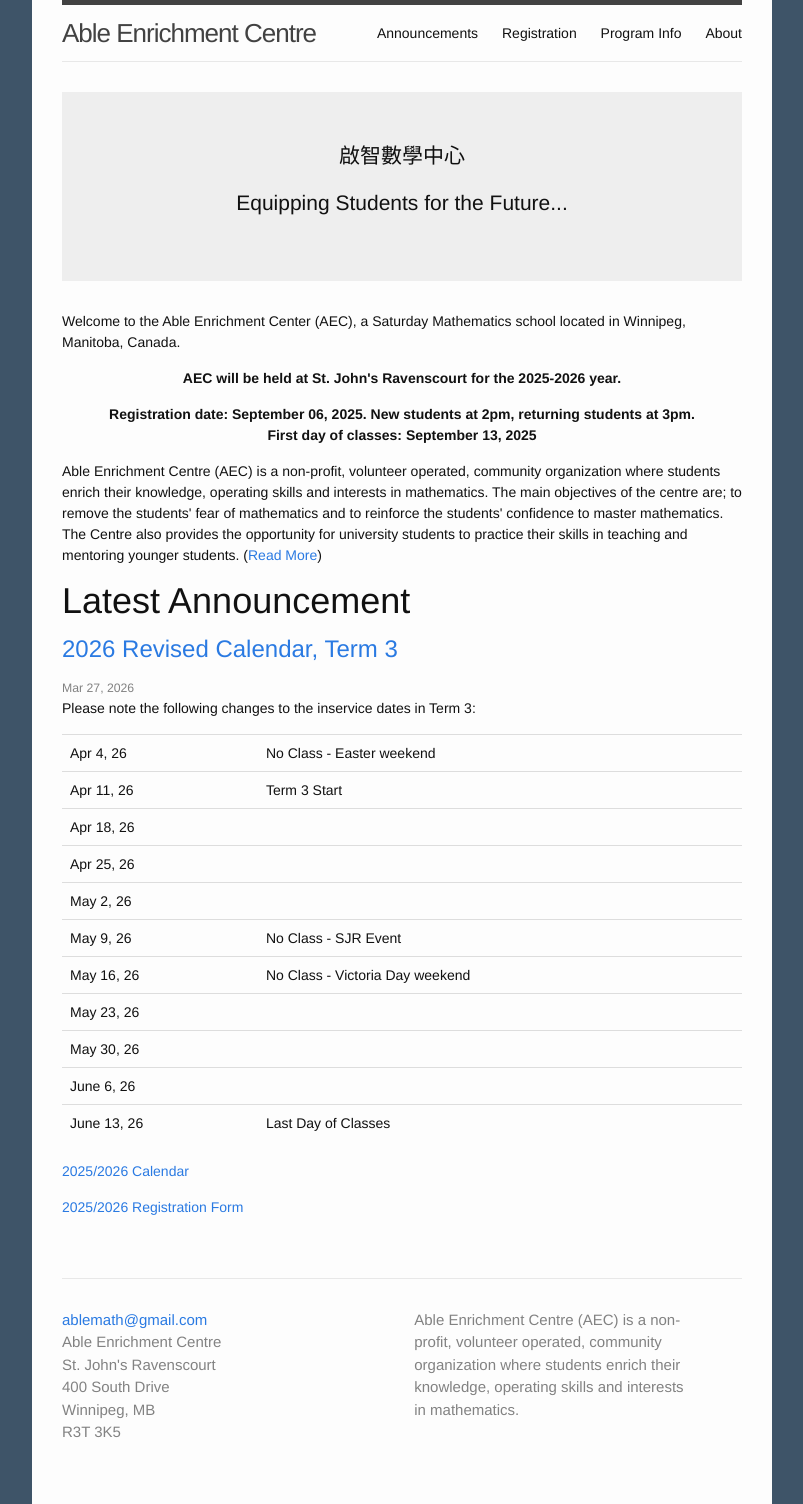
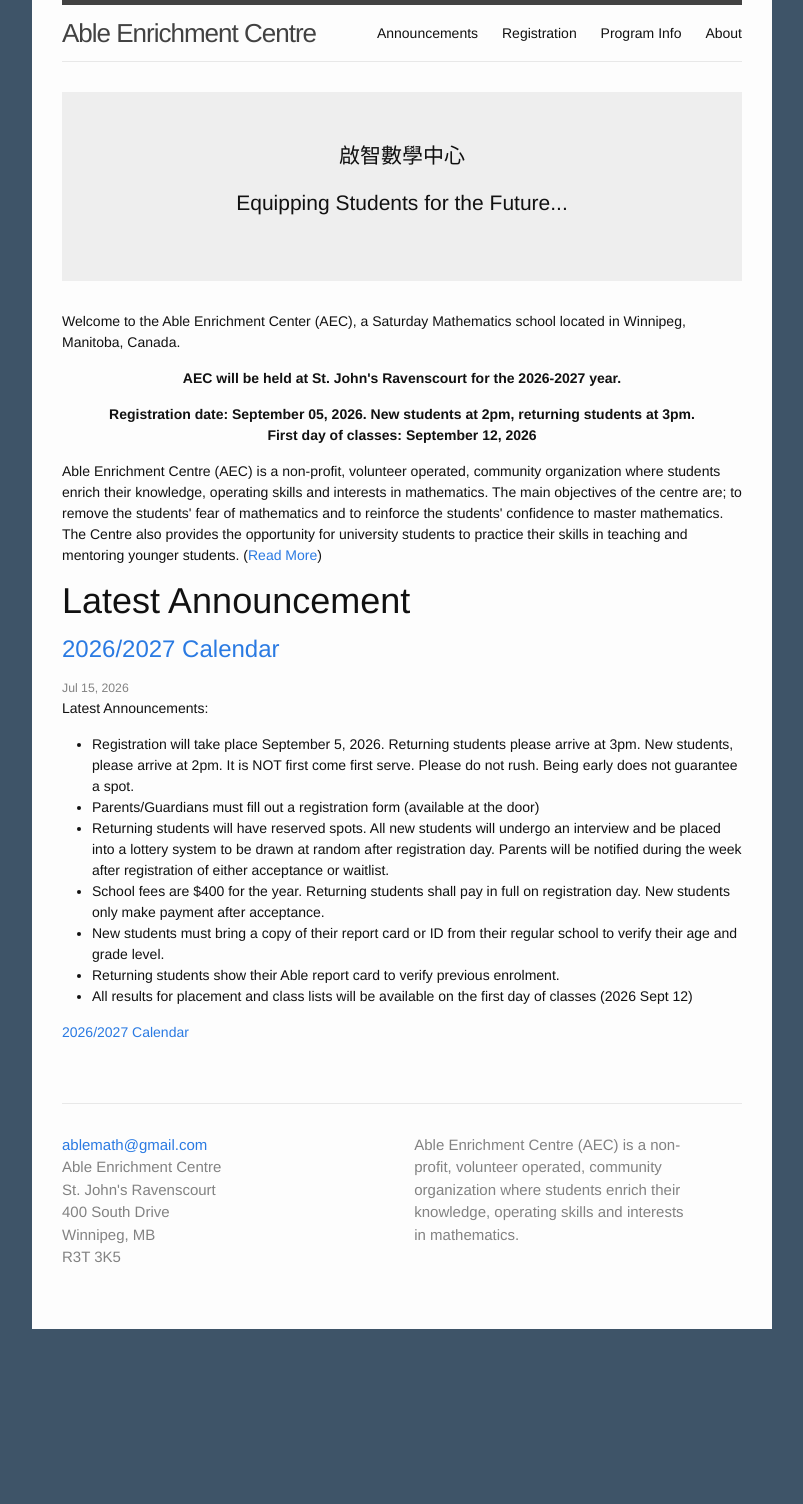
Before and after one commit to ablemath/ablemath, a Jekyll site: the page built from index.html, in a window 1280 px wide. Shown: the whole page, without its empty margins (238-1041 px from the left). Built offline with Jekyll 4.4.1, drawn with Linux system fonts in a browser that asks for light colours; after the commit the page ends 1329 px from its top, so only the background shows below that.

Commit message:
2026/2027 Year Information

```diff
--- a/_config.yml
+++ b/_config.yml
@@ -13,8 +13,8 @@
   R3T 3K5
 baseurl: "" # the subpath of your site, e.g. /blog/
 url: "https://ablemath.ca" # the base hostname & protocol for your site
-registrationdate: 2025-09-06
-classdate: 2025-09-13
+registrationdate: 2026-09-05
+classdate: 2026-09-12
 
 # Build settings
 markdown: kramdown
--- /dev/null
+++ b/_posts/2026-07-15-2026-2027-calendar.md
@@ -0,0 +1,17 @@
+---
+layout: post
+title: "2026/2027 Calendar"
+date: 2026-07-15 00:00:00
+categories: "Year Information"
+---
+
+Latest Announcements:
+- Registration will take place September 5, 2026. Returning students please arrive at 3pm. New students, please arrive at 2pm. It is NOT first come first serve. Please do not rush. Being early does not guarantee a spot.
+- Parents/Guardians must fill out a registration form (available at the door)
+- Returning students will have reserved spots. All new students will undergo an interview and be placed into a lottery system to be drawn at random after registration day. Parents will be notified during the week after registration of either acceptance or waitlist.
+- School fees are $400 for the year. Returning students shall pay in full on registration day. New students only make payment after acceptance.
+- New students must bring a copy of their report card or ID from their regular school to verify their age and grade level.
+- Returning students show their Able report card to verify previous enrolment.
+- All results for placement and class lists will be available on the first day of classes (2026 Sept 12)
+
+[2026/2027 Calendar](/docs/2026/calendar.pdf)
```
Also changed, not shown: 2 other files.
